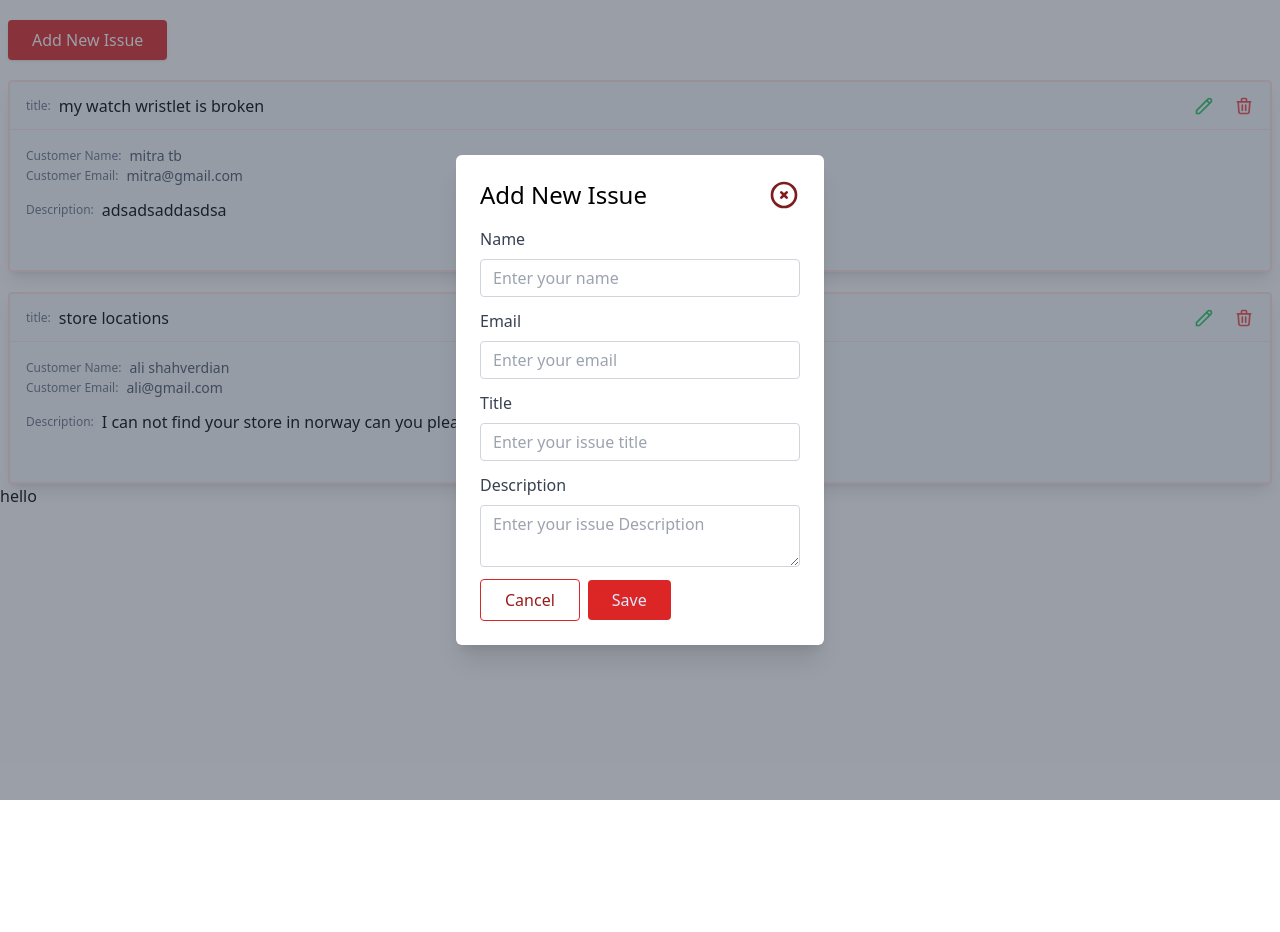
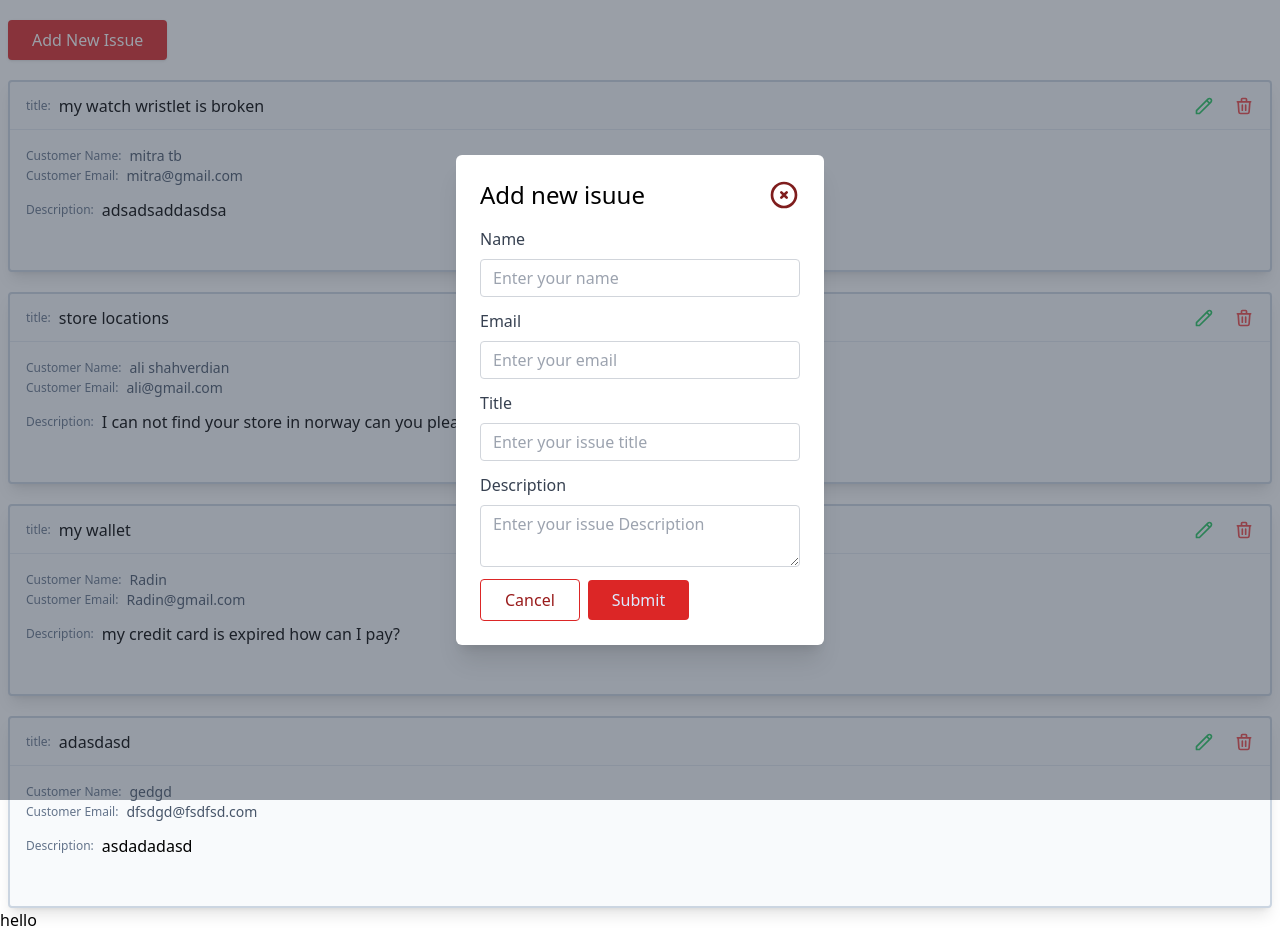
Before and after one commit to MitraTB/customer-issue-list, a Vue app: page / in a window 1280 px wide. Both pictures are taken after a click on the button "Add New Issue". Before the commit the page ends 800 px from the top, so only its background shows below. Built offline with nearby package versions, Linux system fonts and the light colour scheme; data requests are answered from the project's data file.

Commit message:
make IssueForm components reusable for edit

```diff
--- a/db.json
+++ b/db.json
@@ -13,6 +13,20 @@
       "fullName": "ali shahverdian",
       "email": "ali@gmail.com",
       "id": 6
+    },
+    {
+      "title": "my wallet",
+      "description": "my credit card is expired how can I pay?",
+      "fullName": "Radin",
+      "email": "Radin@gmail.com",
+      "id": 7
+    },
+    {
+      "title": "adasdasd",
+      "description": "asdadadasd",
+      "fullName": "gedgd",
+      "email": "dfsdgd@fsdfsd.com",
+      "id": 8
     }
   ]
 }
--- a/src/App.vue
+++ b/src/App.vue
@@ -12,7 +12,7 @@
   <FormModal
     v-show="isOpen"
     @cancleModal="isOpen = false"
-    :name="'Add New Issue'"
+    action="add"
   />
   <div v-show="isOpen">hello</div>
 </template>
--- a/src/components/FormModal.vue
+++ b/src/components/FormModal.vue
@@ -6,11 +6,16 @@
       >
         <div class="max-w-2xl p-6 mx-4 bg-white rounded-md shadow-xl">
           <div class="flex items-center justify-between">
-            <h3 class="text-2xl">{{name}}</h3>
+            <h3 class="text-2xl">{{ name }}</h3>
             <IconClose @closeModal="closeModal" />
           </div>
           <div class="mt-4">
-            <IssueForm @close-modal="closeModal" :data="data"/>
+            <IssueForm
+              @close-modal="closeModal"
+              :data="data"
+              :action="action"
+              :id="id"
+            />
           </div>
         </div>
       </div>
@@ -18,20 +23,25 @@
   </div>
 </template>
 <script>
-import { reactive } from "vue";
+import { reactive, computed } from "vue";
 import IssueForm from "./IssueForm.vue";
 import store from "../store";
 import IconClose from "./icons/IconClose.vue";
 export default {
   emits: ["cancleModal"],
-   props: {
+  props: {
     data: Object,
-    name:String,
+    action: String,
+    id:Number,
   },
   setup(props, context) {
     const state = reactive({
       title: "",
       description: "",
+    });
+    const name = computed(() => {
+      if (props.action === "edit") return "Edit Issue";
+      return "Add new isuue";
     });
     function closeModal() {
       context.emit("cancleModal");
@@ -39,7 +49,7 @@ export default {
     const addIssue = () => {
       store.dispatch("addIssue", state);
     };
-    return { addIssue, state, closeModal };
+    return { addIssue, state, closeModal, name };
   },
   components: { IssueForm, IconClose },
 };
--- a/src/components/IssueCard.vue
+++ b/src/components/IssueCard.vue
@@ -1,10 +1,10 @@
 <template>
   <div class="mt-5">
     <div
-      class="rounded w-full pb-4 min-h-48 bg-slate-50 shadow-lg border-2 border-red-100"
+      class="rounded w-full pb-4 min-h-48 bg-slate-50 shadow-lg border-2 border-slate-300"
     >
       <div
-        class="w-full h-12 flex justify-between px-4 items-center border-b border-red-100"
+        class="w-full h-12 flex justify-between px-4 items-center border-b border-slate-200"
       >
         <div class="flex items-center">
           <CustomeLabel>title: </CustomeLabel>
@@ -34,8 +34,9 @@
   <FormModal
     v-if="isOpen"
     @cancleModal="isOpen = false"
-    :name="'Edit Isuue'"
+    action="edit"
     :data="{ title: issue.title, description: issue.description }"
+    :id="issue.id"
   />
   <AlertModal
     v-if="openAlert"
--- a/src/components/IssueForm.vue
+++ b/src/components/IssueForm.vue
@@ -1,4 +1,5 @@
 <template>
+  <form @submit="chooseAction">
     <div class="flex justify-center flex-col">
       <div class="mb-3 w-80">
         <label
@@ -12,6 +13,7 @@
           class="form-control block w-full px-3 py-1.5 text-base font-normal text-gray-700 bg-white bg-clip-padding border border-solid border-gray-300 rounded transition ease-in-out m-0 focus:text-gray-700 focus:bg-white focus:border-blue-600 focus:outline-none"
           id="exampleFormControlInput1"
           placeholder="Enter your name"
+          required
         />
       </div>
       <div class="mb-3 w-80">
@@ -26,6 +28,7 @@
           class="form-control block w-full px-3 py-1.5 text-base font-normal text-gray-700 bg-white bg-clip-padding border border-solid border-gray-300 rounded transition ease-in-out m-0 focus:text-gray-700 focus:bg-white focus:border-blue-600 focus:outline-none"
           id="exampleFormControlInput1"
           placeholder="Enter your email"
+          required
         />
       </div>
       <div class="mb-3 w-80">
@@ -40,6 +43,7 @@
           class="form-control block w-full px-3 py-1.5 text-base font-normal text-gray-700 bg-white bg-clip-padding border border-solid border-gray-300 rounded transition ease-in-out m-0 focus:text-gray-700 focus:bg-white focus:border-blue-600 focus:outline-none"
           id="exampleFormControlInput1"
           placeholder="Enter your issue title"
+          required
         />
       </div>
       <div class="mb-3 w-80">
@@ -54,6 +58,7 @@
           class="form-control block w-full px-3 py-1.5 text-base font-normal text-gray-700 bg-white bg-clip-padding border border-solid border-gray-300 rounded transition ease-in-out m-0 focus:text-gray-700 focus:bg-white focus:border-blue-600 focus:outline-none"
           id="exampleFormControlInput1"
           placeholder="Enter your issue Description"
+          required
         />
       </div>
     </div>
@@ -63,44 +68,63 @@
     >
       Cancel
     </button>
-  <button
-    @click="addIssue"
+    <input
+      type="submit"
       class="px-6 py-2 ml-2 text-blue-100 bg-red-600 rounded"
-  >
-    Save
-  </button>
+    />
+  </form>
 </template>
 <script>
+import axios from "axios";
 import { reactive } from "vue";
 import store from "../store";
+import { getspecialIsuue } from "../Api/endpoints";
 
 export default {
   emits: ["closeModal"],
   props: {
     data: Object,
+    action: String,
+    id: Number,
   },
   setup(props, context) {
     const state = reactive({
       title: "",
       description: "",
-      fullName:'',
-      email:''
+      fullName: "",
+      email: "",
     });
     const closeModal = () => {
       context.emit("closeModal");
     };
+    const chooseAction = () => {
+      if (props.action === "add") {
+        addIssue();
+      }
+      editIssue();
+    };
+    const editIssue = async () => {
+      console.log("ssss");
+    };
     const addIssue = () => {
       store.dispatch("addIssue", state);
       context.emit("closeModal");
-      store.dispatch('getAllIssues');
-      state.title = '';
-      state.description = '';
-      state.fullName='';
+      store.dispatch("getAllIssues");
+      emptyForm();
     };
+    const emptyForm = () => {
+      state.title = "";
+      state.description = "";
+      state.fullName = "";
+      state.email = ""
+    }
     return {
       state,
       addIssue,
       closeModal,
+      chooseAction,
+      editIssue,
+      emptyForm
     };
   },
 };
```
Lines whose indentation alone changed are shown as unchanged.
